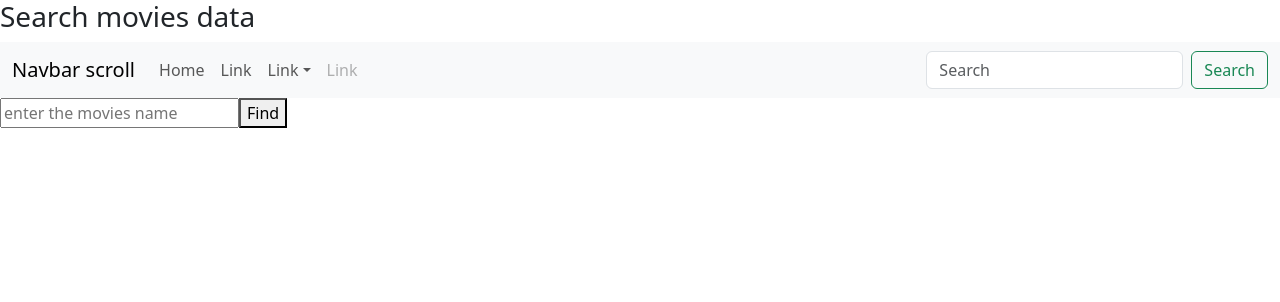
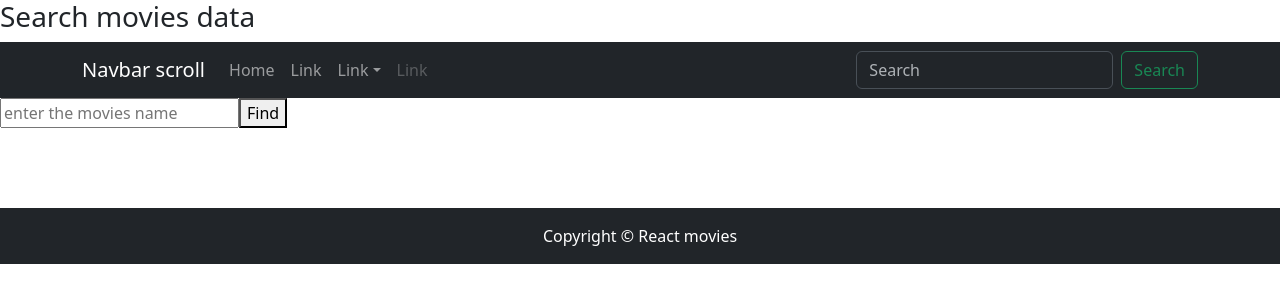
Before and after one commit to djordjekristic/api-react, a React (Create React App) app: page / in a window 1280 px wide. Shown: the top 302 px of the page. Built offline with nearby package versions, Linux system fonts and the light colour scheme.

Commit message:
add navigation and footer

```diff
--- a/src/App.js
+++ b/src/App.js
@@ -4,14 +4,16 @@ import './App.css';
 import MoviesData from './Components/MoviesData';
 import Navigation from './Templates/snippets/Navigation';
 import "bootstrap/dist/css/bootstrap.min.css";
+import Footer from './Templates/snippets/Footer';
 
 const App = () => {
   return(
     <>
     <h3>Search movies data</h3>
     <Navigation/>
+    <MoviesData/>
+    <Footer/>
 
-     <MoviesData/>
 
     </>
   )
--- a/src/Templates/snippets/Footer.jsx
+++ b/src/Templates/snippets/Footer.jsx
@@ -0,0 +1,10 @@
+
+const Footer = ()=>{
+    return<>
+     <footer className="d-flex justify-content-center align-text-center bg-dark text-white p-3">
+       <p className="m-0">Copyright &copy; React movies</p>
+     </footer>
+    </>
+}
+
+export default Footer;
--- a/src/Templates/snippets/Navigation.jsx
+++ b/src/Templates/snippets/Navigation.jsx
@@ -8,8 +8,8 @@ import NavDropdown from 'react-bootstrap/NavDropdown';
 const Navigation = ()=>{
     return(
     <>
-      <Navbar expand="lg" className="bg-body-tertiary">
-      <Container fluid>
+      <Navbar expand="lg" className="bg-dark" data-bs-theme="dark">
+      <Container>
         <Navbar.Brand href="#">Navbar scroll</Navbar.Brand>
         <Navbar.Toggle aria-controls="navbarScroll" />
         <Navbar.Collapse id="navbarScroll">
```
